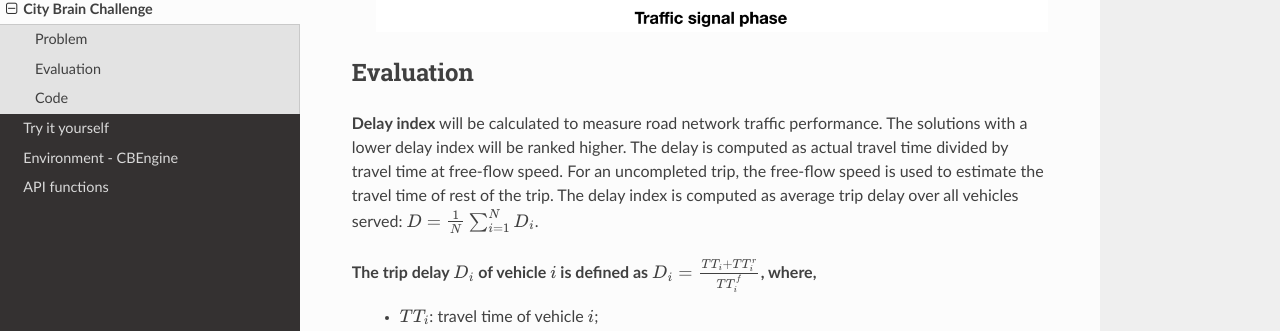
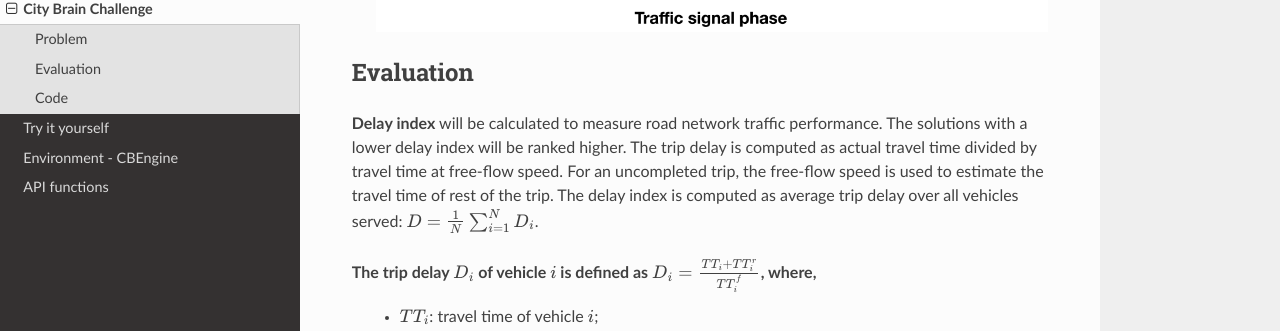
Before and after one commit to CityBrainChallenge/KDDCup2021-CityBrainChallenge, a Sphinx documentation site: the page built from docs/city-brain-challenge.rst, in a window 1280 px wide and 900 px high, scrolled down 935 px. Shown: the part 144-475 px from the top of the window. Built offline with Sphinx 7.4.7 and the Read the Docs theme 2.0.0, drawn with Linux system fonts in a browser that asks for light colours.

Commit message:
Update city-brain-challenge.rst

```diff
--- a/docs/city-brain-challenge.rst
+++ b/docs/city-brain-challenge.rst
@@ -22,7 +22,7 @@ Traffic signals coordinate the traffic movements at the intersection and a smart
 Evaluation
 ===============
 
-**Delay index** will be calculated to measure road network traffic performance. The solutions with a lower delay index will be ranked higher. The delay is computed as actual travel time divided by travel time at free-flow speed. For an uncompleted trip, the free-flow speed is used to estimate the travel time of rest of the trip. The delay index is computed as average trip delay over all vehicles served: :math:`D = \frac{1}{N}\sum_{i=1}^{N}{D_{i}}`.
+**Delay index** will be calculated to measure road network traffic performance. The solutions with a lower delay index will be ranked higher. The trip delay is computed as actual travel time divided by travel time at free-flow speed. For an uncompleted trip, the free-flow speed is used to estimate the travel time of rest of the trip. The delay index is computed as average trip delay over all vehicles served: :math:`D = \frac{1}{N}\sum_{i=1}^{N}{D_{i}}`.
 
 The trip delay :math:`D_{i}` of vehicle :math:`i` is defined as :math:`D_{i} = \frac{TT_{i} + TT_{i}^{r}}{TT_{i}^{f}}`, where,
  - :math:`TT_i`: travel time of vehicle :math:`i`;
```
